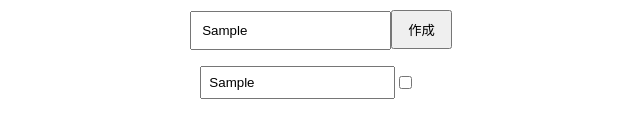
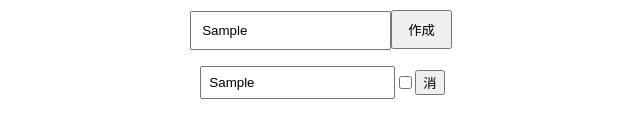
Before and after one commit to kakuta0915/prac-ts-todolist, a React (Create React App) app: page / in a window 1280 px wide. Both pictures are taken after typing "Sample" into the empty fields and a click on the input "作成". Shown: the part 375-512 px from the top of the page, without its empty margins (319-959 px from the left). Built offline with nearby package versions, Linux system fonts and the light colour scheme.

Commit message:
✨ feat: 削除機能実装

```diff
--- a/src/App.tsx
+++ b/src/App.tsx
@@ -54,6 +54,11 @@
     setTodos(newTodos);
   }
 
+  const handleDelete = (id: number) => {
+    const newTodos = todos.filter((todo) => todo.id !== id)
+    setTodos(newTodos);
+  }
+
   return (
     <div className="App">
       <div>
@@ -76,6 +81,7 @@
                 type="checkbox"
                 onChange={(e) => handleChecked(todo.id, todo.checked)}
               />
+              <button onClick={() => handleDelete(todo.id)}>消</button>
             </li>
           ))}
         </ul>
```
